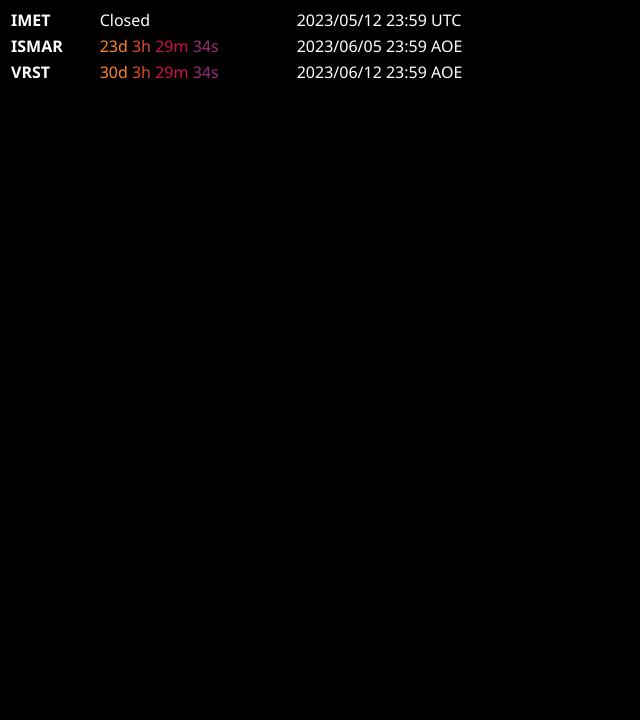
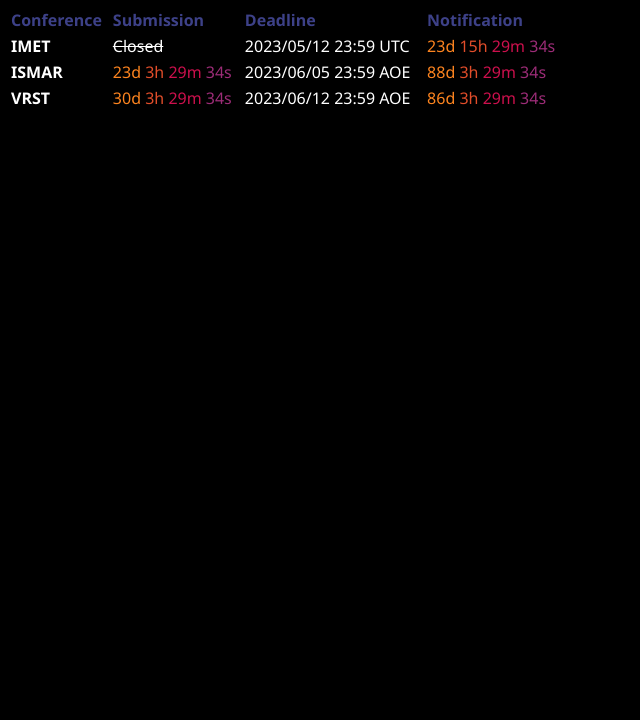
Before and after one commit to sunyitong/website, a plain HTML site: page time.html in a window 1280 px wide. Shown: the part 80-800 px from the top of the page, without its empty margins (0-640 px from the left). Drawn offline with Linux system fonts and the light colour scheme.

Commit message:
update notification

```diff
--- a/time.html
+++ b/time.html
@@ -28,6 +28,11 @@
         .conference-title {
             font-weight: bold;
         }
+
+        th {
+            text-align: left;
+            color: rgb(61, 65, 136);
+        }
     </style>
     <script>
         function updateTime(deadline, timezone) {
@@ -36,7 +41,7 @@
             let distance = deadlineDate - now;
 
             if (distance < 0) {
-                return "Closed";
+                return "<del>  Closed  </del>";
             }
 
             let days = Math.floor(distance / (1000 * 60 * 60 * 24));
@@ -49,11 +54,12 @@
                 '<span style="color: #CD104D;">' + minutes + "m</span> " +
                 '<span style="color: #9C2C77;">' + seconds + "s</span>";
         }
+
         function updateCountdown() {
             let deadlines = [
-                {title: "IMET", deadline: "2023/05/12 23:59", timezone: "UTC", url: "http://imet.cyens.org.cy/submission/"},
-                {title: "ISMAR", deadline: "2023/06/05 23:59", timezone: "AOE", url: "https://ismar23.org/conference-submission-guidelines/"},
-                {title: "VRST", deadline: "2023/06/12 23:59", timezone: "AOE", url: "https://vrst.acm.org/vrst2023/submissions/"}
+                {title: "IMET", deadline: "2023/05/12 23:59", notification: "2023/06/06 23:59", timezone: "UTC", url: "http://imet.cyens.org.cy/submission/"},
+                {title: "ISMAR", deadline: "2023/06/05 23:59", notification: "2023/08/09 23:59", timezone: "AOE", url: "https://ismar23.org/conference-submission-guidelines/"},
+                {title: "VRST", deadline: "2023/06/12 23:59", notification: "2023/08/07 23:59", timezone: "AOE", url: "https://vrst.acm.org/vrst2023/submissions/"}
             ];
 
             deadlines.sort((a, b) => {
@@ -82,11 +88,13 @@
                 deadlineCell.innerText = deadlines[i].deadline + ' ' + timezoneDisplay;
                 row.appendChild(deadlineCell);
 
+                let notificationCell = document.createElement("td");
+                notificationCell.innerHTML = updateTime(deadlines[i].notification, deadlines[i].timezone);
+                row.appendChild(notificationCell);
+
                 tableBody.appendChild(row);
             }
         }
-
-
 
         setInterval(updateCountdown, 1000);
     </script>
@@ -95,6 +103,14 @@
     <h1>PAPER TIMER</h1>
     <div class="grid-container">
         <table>
+            <thead>
+                <tr>
+                    <th>Conference</th>
+                    <th>Submission</th>
+                    <th>Deadline</th>
+                    <th>Notification</th>
+                </tr>
+            </thead>
             <tbody id="countdownTable"></tbody>
         </table>
     </div>
```
